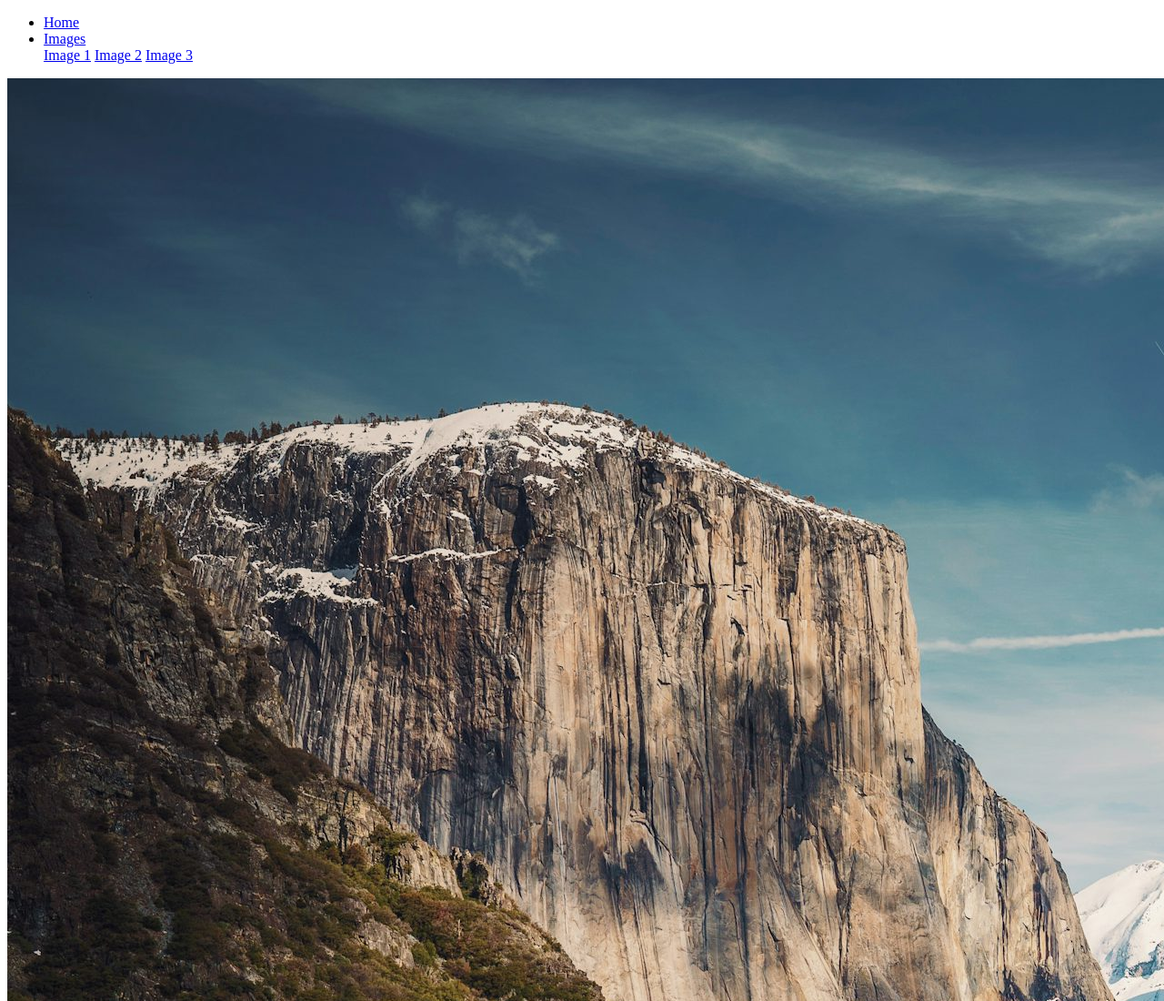
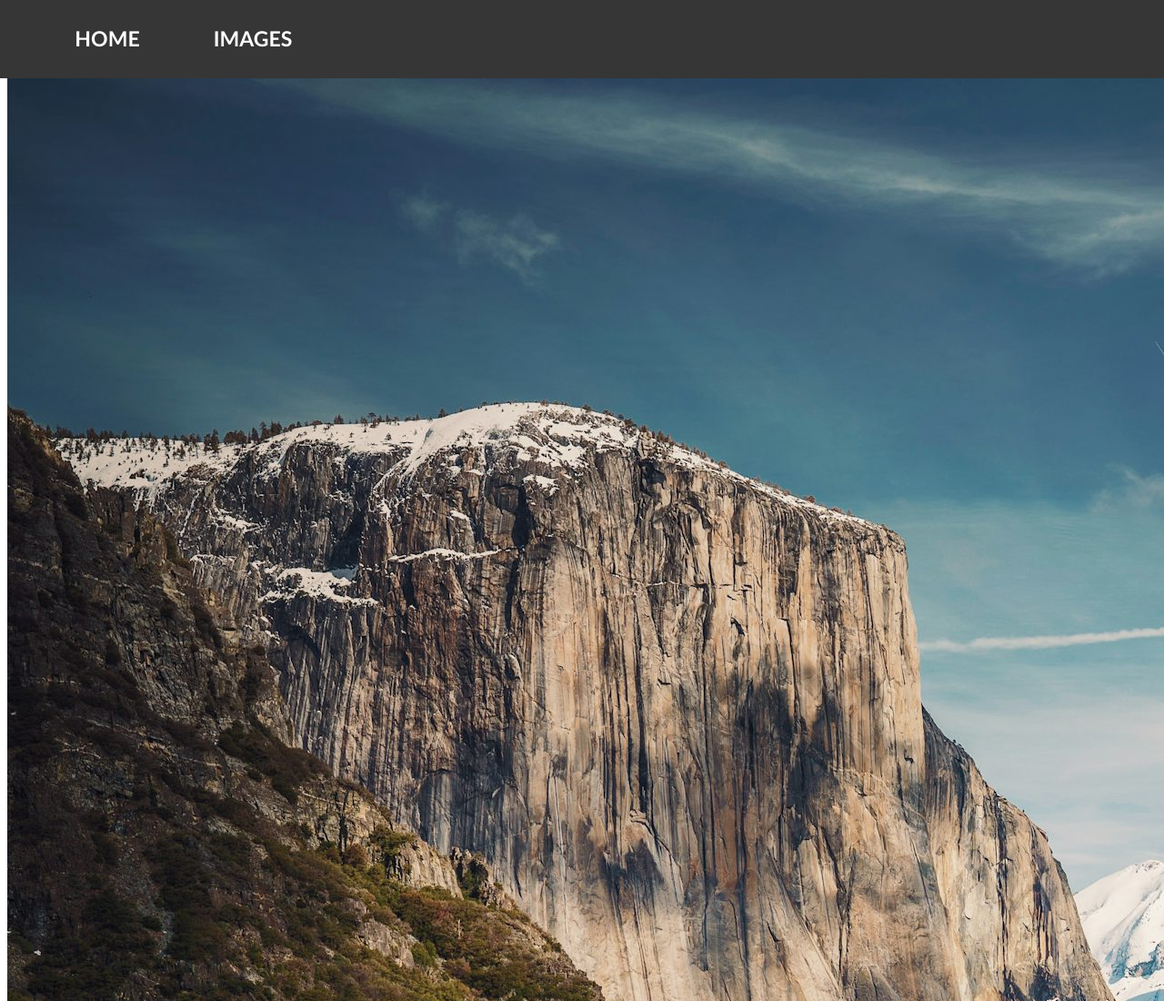
Before and after one commit to alisonliguori/HTML-AND-CSS-PROJECTS, a plain HTML site: page Creating-CSS-effects/index.html in a window 1280 px wide. Shown: the top 1100 px of the page at 91% size. Drawn offline with Linux system fonts and the light colour scheme.

Commit message:
updated files

```diff
--- /dev/null
+++ b/Creating-CSS-effects/CSS/style_effect.css
@@ -0,0 +1,59 @@
+/*NavBar*/
+.nav-bar{
+    position: sticky;
+    top: 0;
+    z-index: 4;
+    /* Sets the position of the navbar in the stack layer
+    so it is on top */
+}
+
+ul{
+    list-style-type: none; /* Removes the default bullet points */
+    background-color: #363636;
+    margin: -10px -10px 0 -10px; /* Margin value order: top,right,
+    bottom, and left */
+    overflow: hidden; /* Hides exess margin space expanding past the
+    browser window edge and prevents a left ot right scroll bar*/
+    display: flex; /* Uses flexbox layout to arrange list items in a row */
+    align-items: center; /* Vertically centers the list items */
+}
+
+a{
+    display:block;
+    font-family: Calibri, sans-serif;
+    font-size: 23px;
+    font-weight: 600;
+    color: white;
+    text-decoration: none; /* Removes default text decoration from links */
+    text-transform: uppercase; /* Transforms text to uppercase regardless of the case
+    it is typed in the HTML file */
+    width: 100px;
+    padding: 30px;
+    text-align: center;
+    transition: background-color 0.4s ease-in; /* Sets the duration of the hover effect */
+
+}
+
+/* NavBar Rollover Effects */
+
+a:hover, .dropdown:hover:hover{
+    background-color: rgb(228,159,0);/* Changes background color on hover */
+    color: rgb(49,49,49,); /* Changes text color on hover */
+    box-shadow: 0px 8px 16px 0px rgba(0,0,0,0.7);  /* Adds shadow effect on hover */
+    transition: background-color 0.3s ease-in; /* Sets the duration of the hover effect */
+}
+
+
+/* Styles and hides the anchor links within the Images link */
+.rollover-menu{
+    position: absolute; /* Positions the dropdown menu relative to its nearest positioned ancestor */
+    display: none; /* Hides the dropdown menu by default */
+    background-color: white;
+    box-shadow: 0px 8px 16px 0px rgba(0,0,0,0.2); /* Adds shadow effect to the dropdown menu */
+}
+
+
+/* Displays the dropdown menu when hovering over the parent list item (images link) */
+.dropdown:hover .rollover-menu {
+    display: block;
+}
--- a/Creating-CSS-effects/index.html
+++ b/Creating-CSS-effects/index.html
@@ -3,7 +3,7 @@
     <head>
         <meta charset="UTF-8">
         <title>Creating Effects with CSS </title>
-        <link rel="stylesheet" href="styles.css">
+        <link rel="stylesheet" href="CSS/style_effect.css">
     </head>
     <body>
 <!-- Nav Bar -->
@@ -12,9 +12,9 @@
                 <li>
                     <a href="#">Home</a> <!-- # means it will take user back to top of the pg -->
                 </li>
-                <li>
+                <li class="dropdown">
                     <a href="#">Images</a>
-                    <div>
+                    <div class="rollover-menu">
                         <a href="#image1">Image 1</a>
                         <a href="#image2">Image 2</a>
                         <a href="#image3">Image 3</a>
```
Also changed, not shown: The-Pet-Shop-Website/CSS/style.css (+8 -4 lines), The-Pet-Shop-Website/index.html (+1 -1 lines), Creating-CSS-effects/CSS/style.css (deleted).
